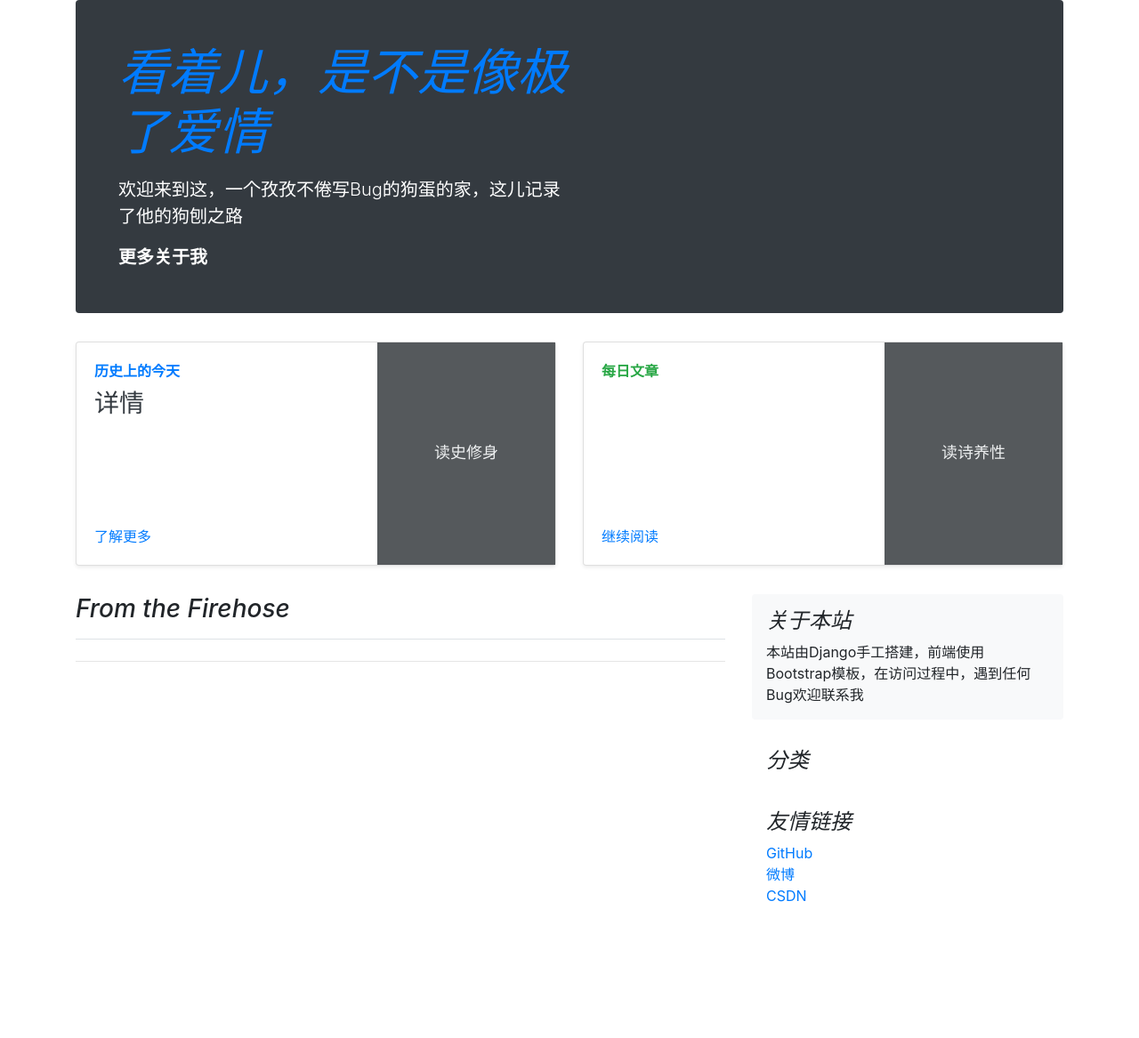
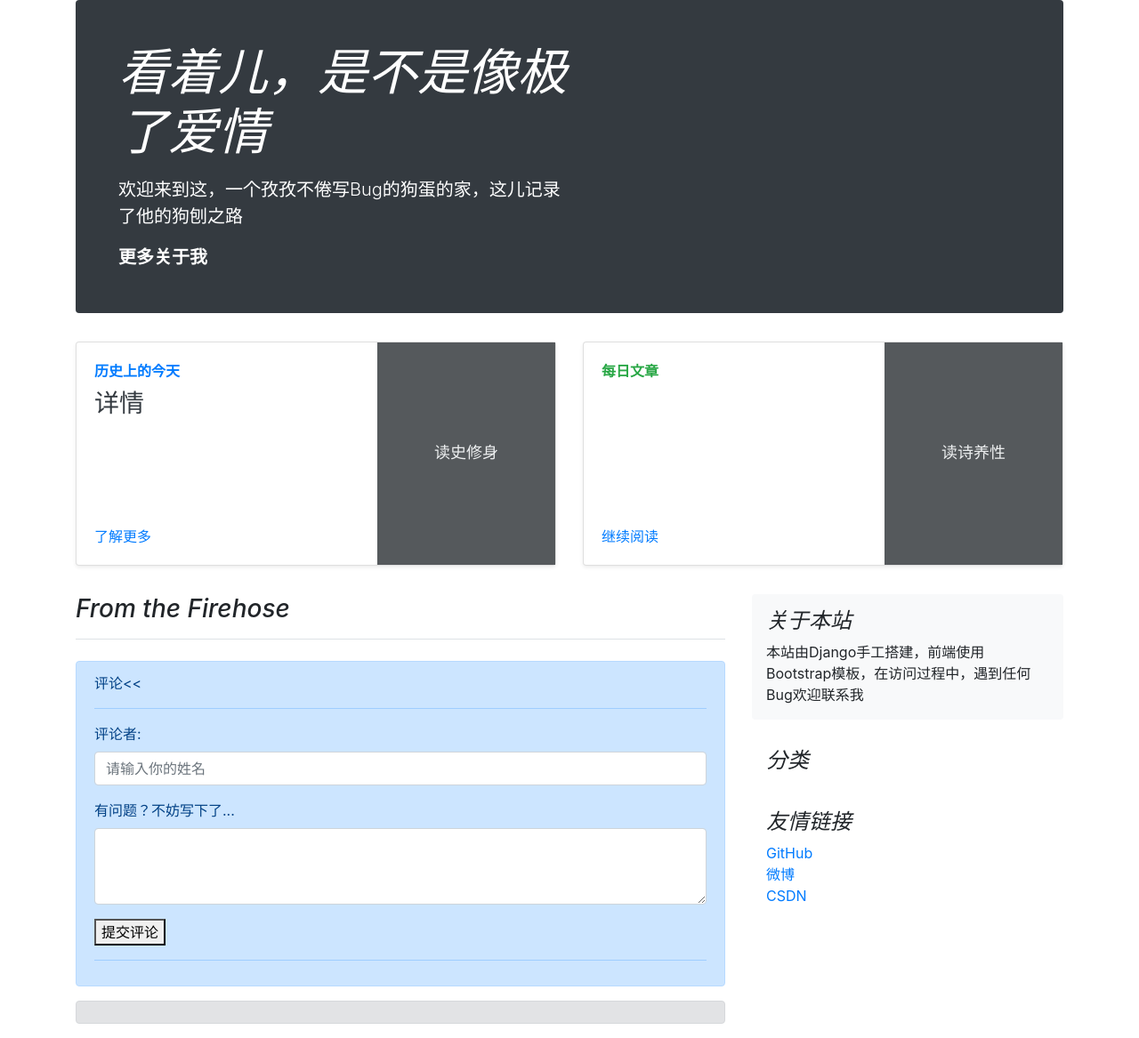
Before and after one commit to 520MianXiangDuiXiang520/Django, a Django app: template Blog/myblog/templates/myblog/more.html in a window 1280 px wide. Shown: the part 32-1199 px from the top of the page at 89% size. Before the commit the page ends 1046 px from the top, so only its background shows below. Run offline with Django 3.2, Linux system fonts and the light colour scheme; the template is opened without the code that fills it, so the values that code supplies are empty; some libraries are stand-ins or nearby versions.

Commit message:
Dgango 搭建个人博客，怎加评论

```diff
--- a/Blog/myblog/templates/myblog/base.html
+++ b/Blog/myblog/templates/myblog/base.html
@@ -43,7 +43,8 @@
 
     <div class="jumbotron p-3 p-md-5 text-white rounded bg-dark">
         <div class="col-md-6 px-0">
-            <h1 class="display-4 font-italic"><a href="{% url 'myblog:首页' %}">看着儿，是不是像极了爱情</a></h1>
+            <h1 class="display-4 font-italic">
+                <a href="{% url 'myblog:首页' %}"  style="text-decoration-line: none ;color: white" >看着儿，是不是像极了爱情</a></h1>
             <p class="lead my-3">欢迎来到这，一个孜孜不倦写Bug的狗蛋的家，这儿记录了他的狗刨之路</p>
             <p class="lead mb-0"><a href="{% url 'myblog:关于' %}" class="text-white font-weight-bold">更多关于我</a></p>
         </div>
--- a/Blog/myblog/templates/myblog/more.html
+++ b/Blog/myblog/templates/myblog/more.html
@@ -9,8 +9,43 @@
 
 
         {{正文|safe}}
+    <form action="{% url 'myblog:更多' 内容.id %}" name="评论" method="post">
+        {% csrf_token %}
 
+       <div class="alert alert-primary" role="alert">
+           <p>评论<<</p>
+           <hr />
+           <div class="form-group">
+            <label for="exampleFormControlInput1">评论者:</label>
+            <input type="text" class="form-control" id="exampleFormControlInput1" placeholder="请输入你的姓名" name="评论者" maxlength="20" required="">
+        </div>
+        <div class="form-group">
+            <label for="exampleFormControlTextarea1">有问题？不妨写下了...</label>
+            <textarea class="form-control" name="评论内容" id="exampleFormControlTextarea1" rows="3"></textarea>
+        </div>
+        <button type="submit" name="评论提交">提交评论</button>
     <hr>
+    </div>
+
+    </form>
+
+<form>
+
+</form>
+
+    <div class="alert alert-secondary" role="alert">
+        {% for i in 评论列表 %}
+            <strong>{{i.评论者}}</strong>
+
+            <hr/>
+            <p> {{i.评论内容|safe}}</p>
+            <p style="font-size: 12px;padding-top:15px;color: #999999;padding-left: 600px;">{{i.评论日期}} {{i.评论时间}}</p>
+            <hr/>
+        {% endfor %}
+    </div>
+
+
+
 
 </div>
 {% endblock 主题 %}
--- a/Blog/myblog/urls.py
+++ b/Blog/myblog/urls.py
@@ -1,11 +1,11 @@
 
-from django.urls import path,include
+from django.urls import path
 from . import views
 
 app_name='myblog'
 urlpatterns = [
     path('home/',views.首页,name='首页'),
     path('more/<文章_id>',views.更多,name='更多'),
-    path('about', views.关于, name='关于'),
+    path('about/', views.关于, name='关于'),
     path('flag/<i_id>', views.flag, name='分类'),
 ]
```
Also changed, not shown: Blog/myblog/froms.py (added, +7 -0 lines), Blog/myblog/models.py (+11 -0 lines), Blog/myblog/templates/myblog/home.html (+5 -4 lines), Blog/myblog/views.py (+30 -9 lines), Blog/__init__.py (added).
